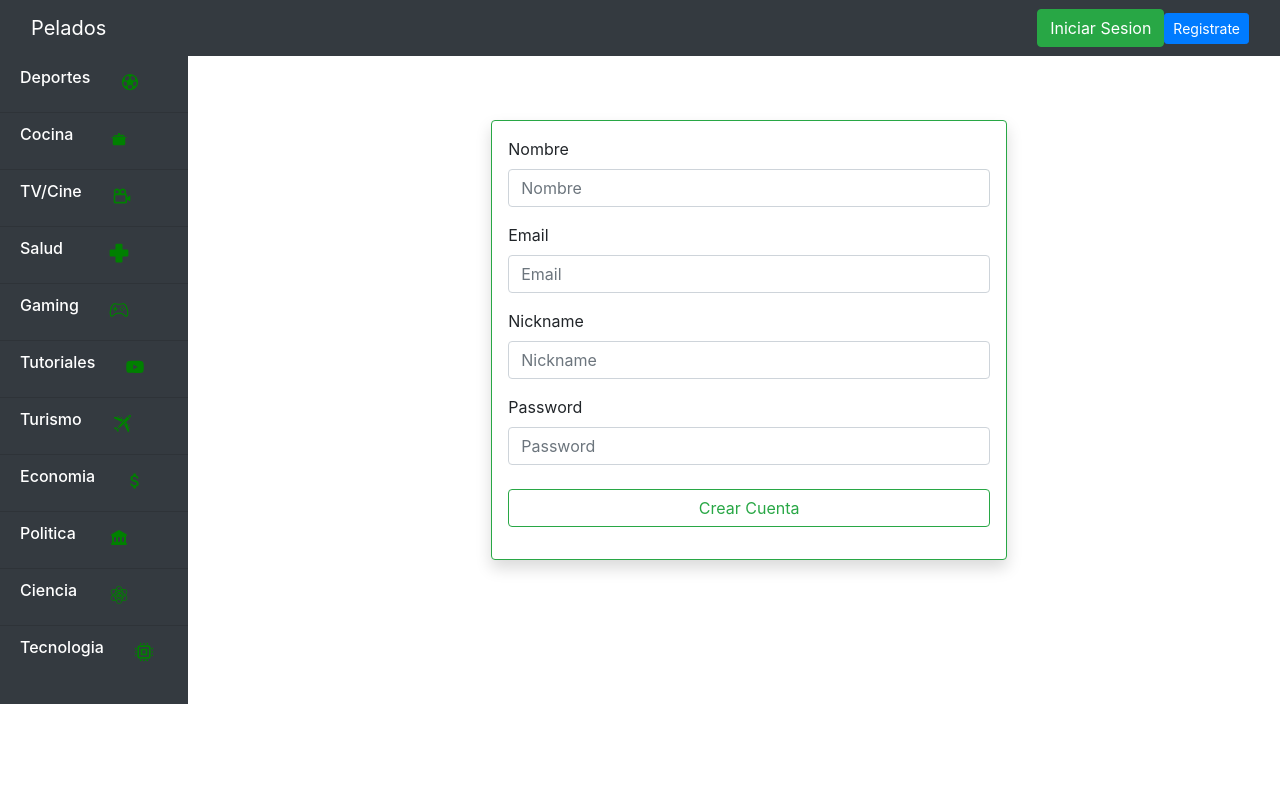
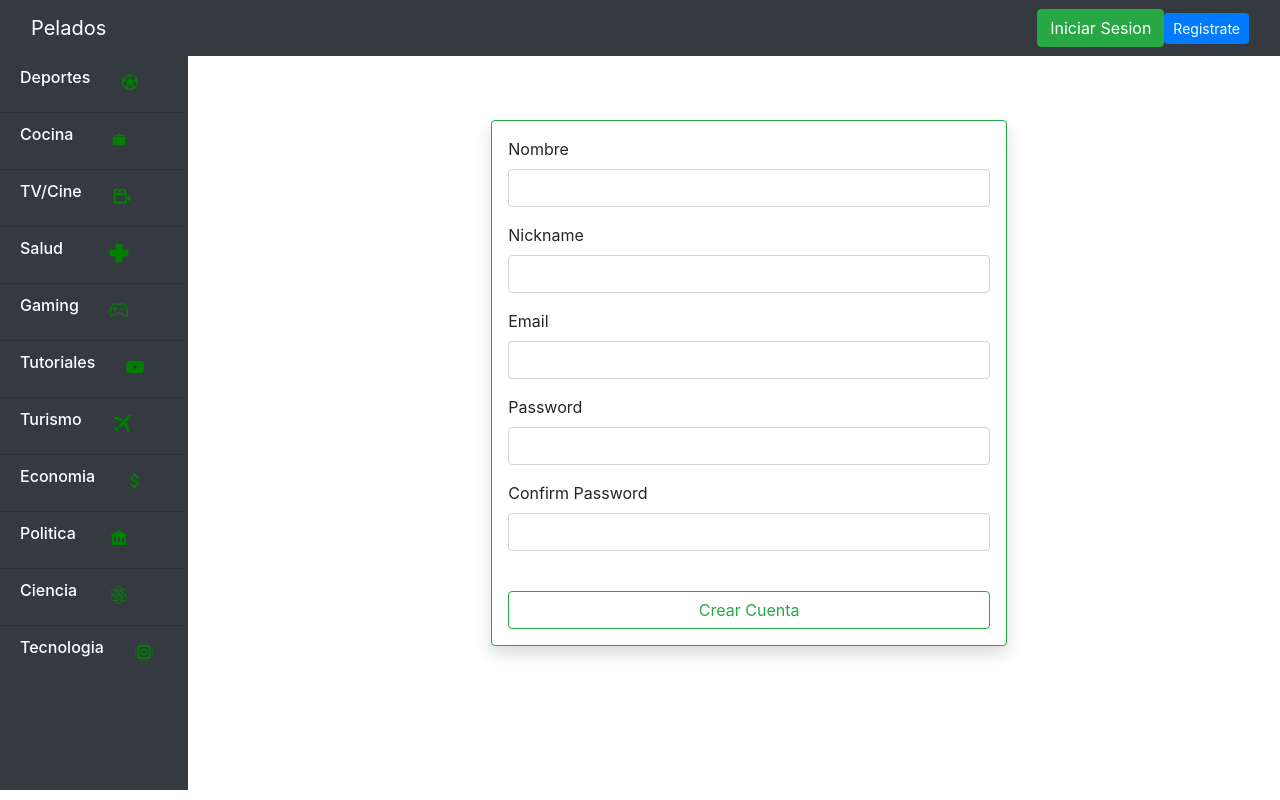
Before and after one commit to fossamanuel94/react-project, a React (Create React App) app: page /sign-in in a window 1280 px wide. Built offline with nearby package versions, Linux system fonts and the light colour scheme.

Commit message:
validations

```diff
--- a/src/posts/PostsList.js
+++ b/src/posts/PostsList.js
@@ -1,10 +1,7 @@
 import axios from "axios";
 import { useEffect, useState } from "react";
 import React from "react";
-import Card from '../Card'
 import Post from "./Post";
-import { Link } from "react-router-dom";
-import { parseTwoDigitYear } from "moment";
 
 export default function PostsList() {
   const [posts, setPosts] = useState([]);
--- a/src/posts/SelectedPost.js
+++ b/src/posts/SelectedPost.js
@@ -10,7 +10,7 @@ import "../App.css"
 export default function SelectedPost() {
   const { id } = useParams();
   const [post, setPost] = useState({});
-  const {id_post,post_title,post_subtitle,post_desc,post_image,post_date,user_nickname,categorie} =post;
+  const {post_title,post_subtitle,post_desc,post_image,post_date,user_nickname,categorie} =post;
 
   const ReturnPost = (id) => {
     return axios.get(`http://localhost:8080/post/${id}`);
@@ -32,7 +32,7 @@ export default function SelectedPost() {
             <h1><u>{post_title}</u></h1><br></br>
             <h4>{post_subtitle}</h4>
             <hr></hr>
-            <img src={post_image} className="img-fluid"></img>
+            <img src={post_image} alt="..." className="img-fluid"></img>
             <hr></hr>
             <div className="row justify-content-center border-right">
               <p className="col col-3">{moment(post_date).format("l")}</p>
--- a/src/users/Login.js
+++ b/src/users/Login.js
@@ -1,19 +1,22 @@
 import axios from "axios";
 import React, { useState, useContext } from "react";
-import {useHistory} from "react-router-dom";
-import {userContext} from '../App'
+import { useHistory } from "react-router-dom";
+import { userContext } from "../App";
+import '../App.css'
 //import { isElementOfType } from "react-dom/test-utils";
 
 export default function Login() {
-
-  //USECONTEXT ACA!!!!!!!!!!!!!!!
-  const {userState, setUserState} = useContext(userContext)
+  const { setUserState } = useContext(userContext);
   const history = useHistory();
-  const [isLoged, setIsLoged] = useState(false)
   const [userLog, setUserLog] = useState({
     user_email: "",
     user_pw: "",
   });
+  const [inputEmailStyle, setInputEmailStyle] = useState("form-control");
+  const [inputPwStyle, setInputPwStyle] = useState("form-control");
+  const [phEmail, setPhEmail] = useState("");
+  const [phPass, setPhPass] = useState("");
+  const [alertState, setAlertState] = useState(true);
 
   const login = (user) => {
     return axios.post("http://localhost:8080/login", {
@@ -24,6 +27,14 @@ export default function Login() {
 
   const handleSubmit = async (e) => {
     e.preventDefault();
+    if (userLog.user_email === "") {
+      setInputEmailStyle("form-control is-invalid");
+      setPhEmail("Complete el campo");
+    }
+    if (userLog.user_pw === "") {
+      setInputPwStyle("form-control is-invalid");
+      setPhPass("Complete el campo");
+    } else {
       const user = {
         user_email: userLog.user_email,
         user_pw: userLog.user_pw,
@@ -31,6 +42,7 @@ export default function Login() {
       const result = await login(user);
       //console.log(result);
       if (result.status !== 200) {
+        setAlertState(false);
         if (result.data.message === "Email inexistente") {
           console.log(result.data.message);
           setUserLog({
@@ -42,37 +54,46 @@ export default function Login() {
           setUserLog({ ...userLog, user_pw: "" });
         }
       } else {
-      console.log(result.data)
+        console.log(result.data);
         //alert("Bienvenido " + result.data.name);
-      sessionStorage.setItem("Tokens", JSON.stringify(result.data.tokens))
-      sessionStorage.setItem("Name", JSON.stringify(result.data.name))
+        sessionStorage.setItem("Tokens", JSON.stringify(result.data.tokens));
+        sessionStorage.setItem("Name", JSON.stringify(result.data.name));
         setUserLog({
           user_email: "",
           user_pw: "",
         });
-      setUserState(true)
+        setUserState(true);
+        const sessionTokens = sessionStorage.getItem("Tokens");
+        console.log(JSON.parse(sessionTokens));
+        history.push("/");
       }
-    const sessionTokens = sessionStorage.getItem("Tokens")
-    console.log(JSON.parse(sessionTokens))
-    history.push("/")
+    }
   };
 
   return (
     <div className="container jumbotron w-25 shadow p-3 mb-5 bg-white rounded border border-primary">
       <form onSubmit={handleSubmit}>
+        {!alertState ? (
+          <div
+            className="alert alert-danger alert-dismissible fade show"
+            role="alert"
+          >Email o Contrasena incorrecto
+          </div>
+        ) : null}
         <div className="form-group">
           <label htmlFor="userEmail">Email</label>
           <input
             type="email"
-            className="form-control"
+            className={inputEmailStyle}
             id="userEmail"
             name="userEmail"
             aria-describedby="emailHelp"
-            placeholder="Email"
+            placeholder={phEmail}
             value={userLog.user_email}
             onChange={(e) =>
               setUserLog({ ...userLog, user_email: e.target.value })
             }
+            onFocus={() => setInputEmailStyle(("form-control"), setAlertState(true))}
           ></input>
         </div>
 
@@ -80,14 +101,15 @@ export default function Login() {
           <label htmlFor="userPassword">Password</label>
           <input
             type="password"
-            className="form-control"
+            className={inputPwStyle}
             id="userPassword"
-            placeholder="Password"
+            placeholder={phPass}
             name="userPassword"
             value={userLog.user_pw}
             onChange={(e) =>
               setUserLog({ ...userLog, user_pw: e.target.value })
             }
+            onFocus={() => setInputPwStyle(("form-control"),setAlertState(true))}
           ></input>
           <br></br>
           <button type="submit" className="btn btn-outline-primary btn-block">
--- a/src/users/Registro.js
+++ b/src/users/Registro.js
@@ -1,36 +1,109 @@
 import axios from 'axios';
 import React, {useState} from 'react'
+import { useHistory } from "react-router-dom";
 
 export default function Registro() {
 
+    const history = useHistory();
     const [user, setUser] = useState({
         user_name:"",
         user_email:"",
         user_password:"",
-        user_nickname:""
+        user_nickname:"",
+        user_passwordConf:""
     });
 
-    const handleSubmit = (e)=>{
+    const [phName,setPhName] = useState("")
+    const [phNick,setPhNick] = useState("")
+    const [phEmail,setPhEmail] = useState("")
+    const [phPass,setPhPass] = useState("")
+    const [phPassConf,setPhPassCongf] = useState("")
+    const [nameStyle, setNameStyle] = useState("form-control")
+    const [passStyle, setPassStyle] = useState("form-control")
+    const [passConfStyle, setPassConfStyle] = useState("form-control")
+    const [emailStyle, setEmailStyle] = useState("form-control")
+    const [nickStyle, setNickStyle] = useState("form-control")
+
+    const handleSubmit = async(e)=>{
         e.preventDefault();
-        axios({
-            method:'post',
-            url:'http://localhost:8080/add-user',
-            data:{
-                user_name:user.user_name,
-                user_email:user.user_email,
-                user_password:user.user_password,
-                user_nickname:user.user_nickname
-            }
-        }).then((res)=>{
-            console.log(res)
-            setUser({
-                user_name:"",
-                user_email:"",
-                user_password:"",
-                user_nickname:""
-            })
-        })
-        console.log(user);
+        if(user.user_name===""){
+          setNameStyle("form-control is-invalid")
+          setPhName("Complete el campo")
+        }
+        if(user.user_email===""){
+          setEmailStyle("form-control is-invalid")
+          setPhEmail("Complete el campo")
+        }
+        if(user.user_password===""){
+          setPassStyle("form-control is-invalid")
+          setPhPass("Complete el campo")
+        }
+        if(user.user_nickname===""){
+          setNickStyle("form-control is-invalid")
+          setPhNick("Complete el campo")
+        }
+        if(user.user_passwordConf===""){
+          setPassConfStyle("form-control is-invalid")
+          setPhPassCongf("Complete el campo")
+        }
+        else{
+          console.log(user)
+          const result = await postUser(user)
+          alert(result.data)
+          history.push("/")
+        }
+    }
+
+    const postUser = (data) =>{
+      const {user_name, user_email, user_password, user_nickname} = data
+      return axios({
+        method:'post',
+        url:'http://localhost:8080/add-user',
+        data:{
+            user_name,
+            user_email,
+            user_password,
+            user_nickname
+        }
+      })
+    }
+
+    const handlePassConfirm = (value) =>{
+      if(value===user.user_password) setPassConfStyle("form-control is-valid")
+      if(value!==user.user_password && value!=="") setPassConfStyle("form-control is-invalid")
+      if(value==="") {
+        setPassConfStyle("form-control")
+        setPhPassCongf("")
+      }
+
+    }
+
+    const handleBlurEmail = async(email) =>{
+      //console.log(email)
+      if(email!==""){
+      const res = await axios.get(
+        `http://localhost:8080/email-validation/${email}`
+      )
+      console.log(res.data)
+      if(res.data===""){
+        setEmailStyle("form-control is-valid")
+      }
+      else setEmailStyle("form-control is-invalid")
+      }
+    }
+
+    const handleBlurNick = async(nick) =>{
+      //console.log(email)
+      if(nick!==""){
+      const res = await axios.get(
+        `http://localhost:8080/nick-validation/${nick}`
+      )
+      console.log(res.data)
+      if(res.data===""){
+        setNickStyle("form-control is-valid")
+      }
+      else setNickStyle("form-control is-invalid")
+      }
     }
 
     return (
@@ -40,55 +113,73 @@ export default function Registro() {
             <label htmlFor="userName">Nombre</label>
             <input
               type="text"
-              className="form-control"
+              className={nameStyle}
               id="userName"
               name="userName"
-              placeholder="Nombre"
+              placeholder={phName}
               value={user.user_name}
               onChange={(e)=> setUser({...user, user_name: e.target.value})}
+              onFocus={()=>setNameStyle("form-control")}
+            ></input>
+          </div>
+          <div className="form-group">
+            <label htmlFor="userNick">Nickname</label>
+            <input
+              type="text"
+              className={nickStyle}
+              id="userNick"
+              name="userNick"
+              placeholder={phNick}
+              value={user.user_nickname}
+              onChange={(e)=> setUser({...user, user_nickname:e.target.value})}
+              onBlur={(e)=> handleBlurNick(e.target.value)}
+              onFocus={()=>setNickStyle("form-control")}
             ></input>
           </div>
           <div className="form-group">
             <label htmlFor="userEmail">Email</label>
             <input
               type="email"
-              className="form-control"
+              className={emailStyle}
               id="userEmailR"
               name="userEmailR"
               aria-describedby="emailHelp"
-              placeholder="Email"
+              placeholder={phEmail}
               value={user.user_email}
               onChange={(e)=> setUser({...user, user_email:e.target.value})}
-            ></input>
-          </div>
-          <div className="form-group">
-            <label htmlFor="userNick">Nickname</label>
-            <input
-              type="text"
-              className="form-control"
-              id="userNick"
-              name="userNick"
-              placeholder="Nickname"
-              value={user.user_nickname}
-              onChange={(e)=> setUser({...user, user_nickname:e.target.value})}
+              onBlur={(e)=> handleBlurEmail(e.target.value)}
+              onFocus={()=>setEmailStyle("form-control")}
             ></input>
           </div>
           <div className="form-group">
             <label htmlFor="userPassword">Password</label>
             <input
               type="password"
-              className="form-control"
-              id="userPasswordR"
-              placeholder="Password"
-              name="userPasswordR"
+              className={passStyle}
+              id="userPassword"
+              placeholder={phPass}
+              name="userPassword"
               value={user.user_password}
               onChange={(e)=> setUser({...user, user_password:e.target.value})}
+              onFocus={()=>setPassStyle("form-control")}
             ></input>
+            </div>
+            <div className="form-group">
+              <label htmlFor="userPasswordConf">Confirm Password</label>
+              <input
+                type="password"
+                className={passConfStyle}
+                id="userPasswordConf"
+                placeholder={phPassConf}
+                name="userPasswordConf"
+                value={user.user_passwordConf}
+                onChange={(e)=>{setUser(({...user,user_passwordConf:e.target.value}),handlePassConfirm(e.target.value))}}
+              ></input>
+            </div>
             <br></br>
-            <button type="submit" className="btn btn-outline-success btn-block">
+            <button type="submit" formMethod="post" className="btn btn-outline-success btn-block">
               Crear Cuenta
             </button>
-          </div>
         </form>
       </div>
     )
```
Also changed, not shown: src/App.css (+11 -0 lines), src/posts/Post.js (+2 -59 lines). Lines whose indentation alone changed are shown as unchanged.
